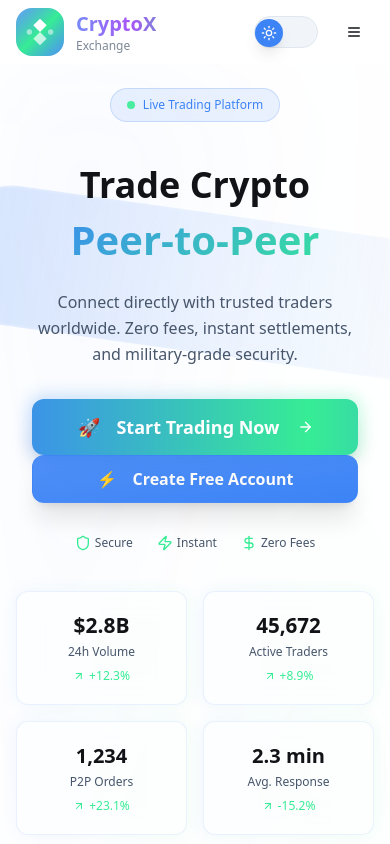
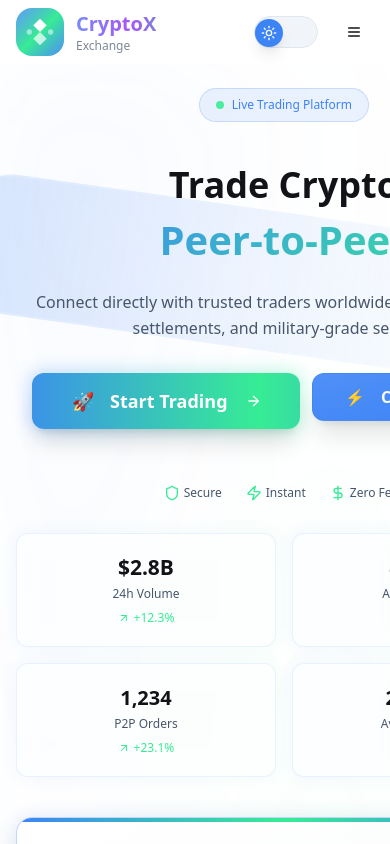
Before and after one commit to manishjan1811/trade-flow-universe, a React (Vite) app: page / in a window 390 px wide. Shown: the top 844 px of the page. Built offline with nearby package versions, Linux system fonts and the light colour scheme.

Commit message:
Fix: Mobile hero section button layout
Change the layout of the "Start Trading" and "Create Account" buttons in the mobile view of the hero section to be horizontal.

```diff
--- a/src/pages/Home.tsx
+++ b/src/pages/Home.tsx
@@ -141,12 +141,12 @@ export default function Home() {
 
               {/* Mobile Action Buttons - Professional Design */}
               <motion.div
-                className="space-y-4 mb-10 px-4"
+                className="flex gap-3 mb-10 px-4"
                 initial={{ opacity: 0, y: 20 }}
                 animate={{ opacity: 1, y: 0 }}
                 transition={{ duration: 0.8, delay: 0.8 }}
               >
-                <Link to="/exchange">
+                <Link to="/exchange" className="flex-1">
                   <motion.div
                     whileHover={{ scale: 1.02 }}
                     whileTap={{ scale: 0.98 }}
@@ -155,7 +155,7 @@ export default function Home() {
                     <div className="absolute -inset-1 bg-gradient-to-r from-primary to-accent rounded-2xl blur opacity-25 group-hover:opacity-75 transition duration-1000 group-hover:duration-200"></div>
                     <Button variant="premium" size="xl" className="relative w-full">
                       <span className="mr-2">🚀</span>
-                      Start Trading Now
+                      Start Trading
                       <motion.div
                         className="ml-2"
                         animate={{ x: [0, 4, 0] }}
@@ -167,17 +167,18 @@ export default function Home() {
                   </motion.div>
                 </Link>
 
-                <Link to="/register">
+                <Link to="/register" className="flex-1">
                   <motion.div
                     whileHover={{ scale: 1.02 }}
                     whileTap={{ scale: 0.98 }}
                   >
                     <Button variant="professional" size="lg" className="w-full">
                       <span className="mr-2">⚡</span>
-                      Create Free Account
+                      Create Account
                     </Button>
                   </motion.div>
                 </Link>
+              </motion.div>
 
               <motion.div
                 className="flex items-center justify-center gap-6 pt-4 text-xs text-muted-foreground"
@@ -198,10 +199,9 @@ export default function Home() {
                   <span>Zero Fees</span>
                 </div>
               </motion.div>
-              </motion.div>
 
               {/* Mobile Quick Stats Grid - Enhanced */}
-              <StaggeredCards className="grid grid-cols-2 gap-4 mb-10">
+              <StaggeredCards className="grid grid-cols-2 gap-4 mb-10 mt-8">
                 {quickStats.map((stat, index) => (
                   <motion.div
                     key={stat.label}
```
Lines whose indentation alone changed are shown as unchanged.
